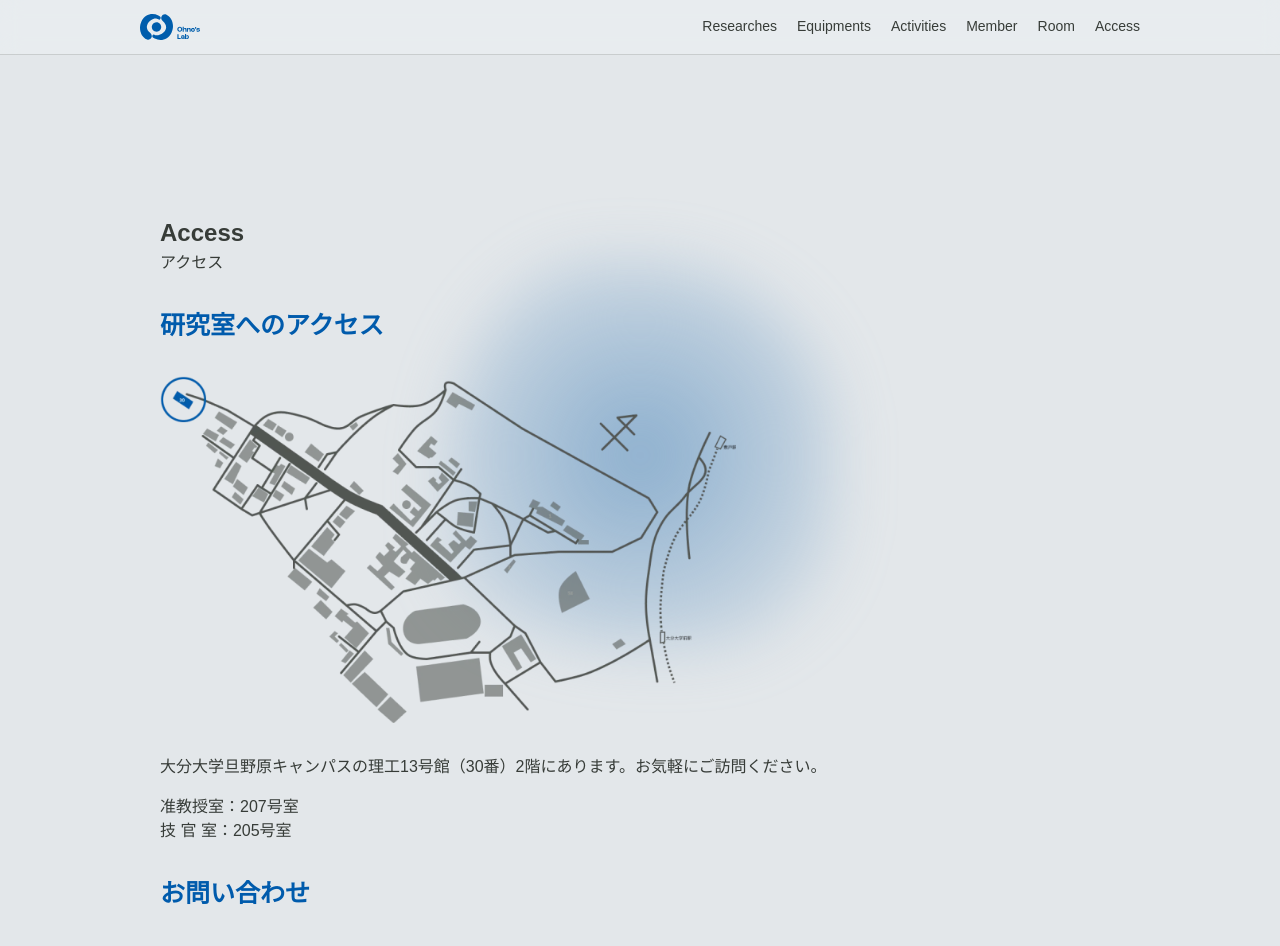
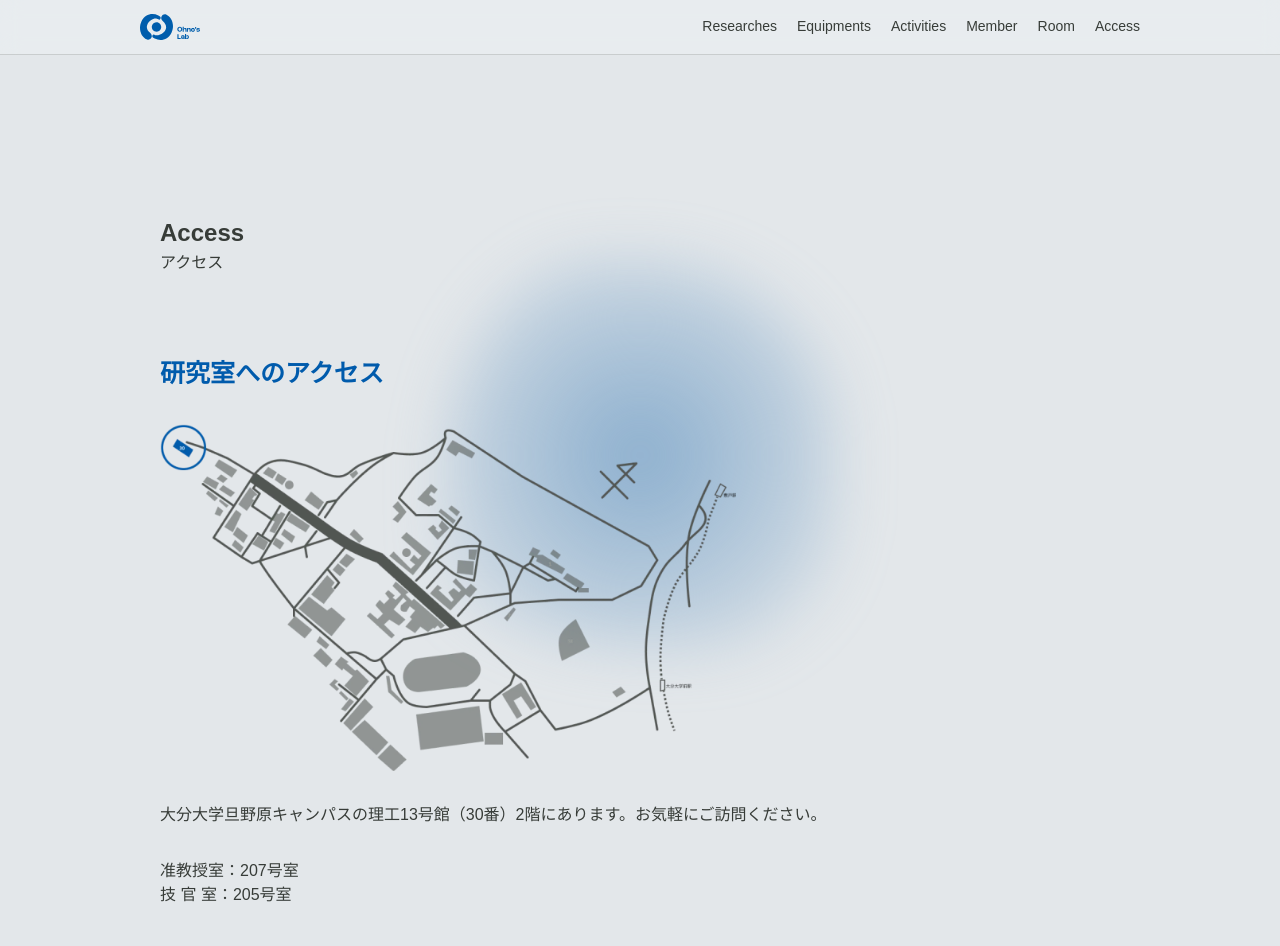
Before and after one commit to svertkatter/ohnolab3, a Nuxt app: page /access in a window 1280 px wide. Shown: the top 946 px of the page. Built offline with nearby package versions, Linux system fonts and the light colour scheme; a web font is replaced by a local one.

Commit message:
style: :lipstick: スタイルの調整

```diff
--- a/assets/css/style.css
+++ b/assets/css/style.css
@@ -359,6 +359,20 @@ img{
     }
 }
 
+.access-article{
+    .access-section{
+        --section-margin: 5em;
+    }
+
+    .access-content{
+        --section-margin: 2em;
+    }
+
+    .access-room{
+        margin-top: 2em;
+    }
+}
+
 .paper-button{
     padding: 1em 2em;
     background: rgb(252, 253, 255, 0.6);
@@ -374,6 +388,10 @@ img{
         opacity: 1;
         color: var(--base-color);
         background: rgb(55, 60, 56);
+
+        img{
+            filter: invert(100%) sepia(100%) saturate(0%) hue-rotate(62deg) brightness(104%) contrast(103%);
+        }
     }
 
     img{
```
